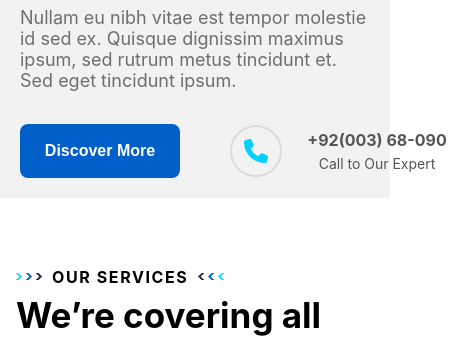
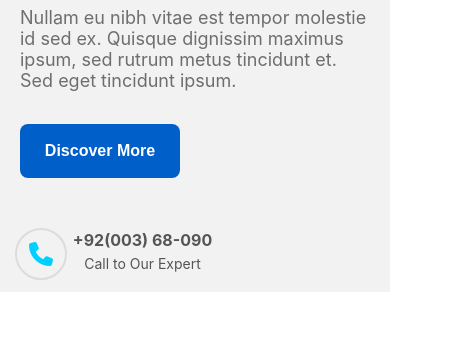
Before and after one commit to pranjalsachan9935/Hospital-Service-Provider, a React (Create React App) app: page / in a window 390 px wide. Shown: the part 2800-3138 px from the top of the page, 452 px wide, since content can reach past the window. Built offline with nearby package versions, Linux system fonts and the light colour scheme.

Commit message:
Update Section3.css

```diff
--- a/src/component/Section3.css
+++ b/src/component/Section3.css
@@ -97,15 +97,14 @@
   visibility: visible; /* Always visible */
 }
 
-.hidden-image-mid{
+.hidden-image-mid {
   display: none;
 }
 
-.experience-label-hidden{
+.experience-label-hidden {
   display: none;
 }
 @media (max-width: 780px) {
-
   .section-3-left {
     flex: 1;
     display: flex;
@@ -117,21 +116,18 @@
   }
 
   .section-3-left img:nth-child(1) {
- display: none;
+    display: none;
   }
   .section-3-left img:nth-child(2) {
- display: none;
-   }
-   .hidden-image-mid{
+    display: none;
+  }
+  .hidden-image-mid {
     display: flex;
     border-radius: 8px;
     width: 100%;
     max-width: 500px;
     position: relative;
-
   }
-
-
 
   .experience-label {
     position: relative;
@@ -180,10 +176,6 @@
     margin: 0px auto 0;
   }
 }
-
-
-
-
 
 @media (max-width: 1200px) {
   .section-3-left img {
@@ -265,25 +257,7 @@
     height: 0;
     visibility: visible; /* Always visible */
   }
-
 }
-
-
-
-
-
-
-
-
-
-
-
-
-
-
-
-
-
 
 .section-3-right {
   flex: 1;
@@ -378,11 +352,12 @@
 
 /* Icon styling */
 .discover i {
-  display: flex;
+  position: relative;
+  top: 0px;
+  right: 0px;
   font-size: 24px;
   color: #00d0ff;
   cursor: pointer;
-  align-items: center;
   border: 2px solid rgb(220, 220, 220);
   border-radius: 50%;
   padding: 12px;
@@ -405,6 +380,7 @@
   display: flex;
   align-items: center;
   justify-content: space-between;
+  flex-direction: row;
 }
 
 .discover-botton {
@@ -437,9 +413,7 @@
 }
 
 .discover-botton:hover::before {
-  transform: translateY(
-    0
-  );
+  transform: translateY(0);
 }
 
 .discover-botton:hover {
@@ -449,7 +423,7 @@
 .discover-right {
   display: flex;
   flex-direction: column;
-  margin-left: 20px;
+  margin-left: 10px;
 }
 
 .discover-right p {
@@ -470,14 +444,19 @@
     max-width: 100%;
     width: 560px;
     position: relative;
-
   }
 }
 
-@media (max-width:500px) {
-  .discover-right {
-    display: flex;
+@media (max-width: 550px) {
+  .discover {
     flex-direction: column;
-    margin-left: 20px;
+  }
+  .discover i{
+    position: relative;
+    right: 40%;
+    top: 50px;
+  }
+  .discover-right{
+    margin-left: 35px;
   }
 }
```
